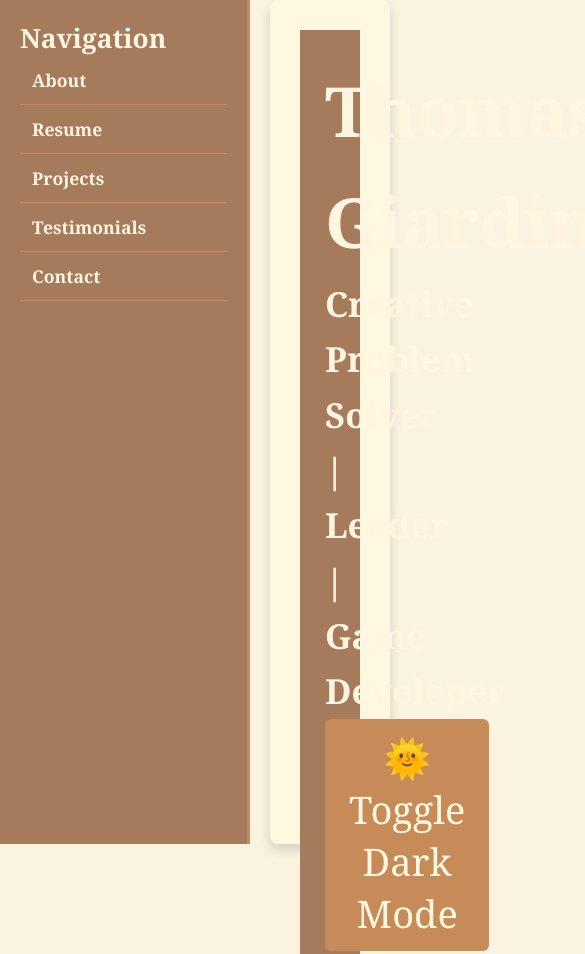
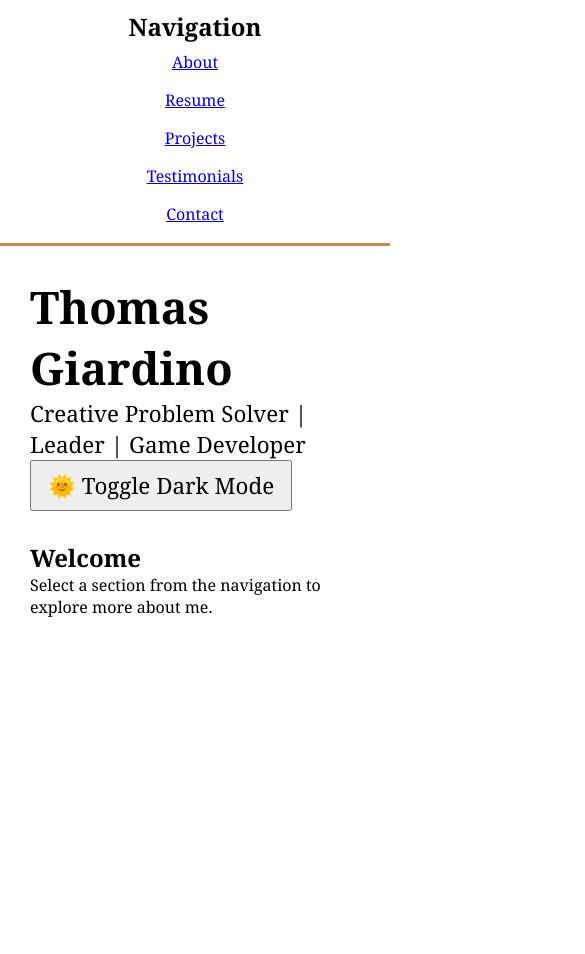
Before and after one commit to DollarAlchemy/portf, a plain HTML site: page index.html in a window 390 px wide. Shown: the top 954 px of the page, 585 px wide, since content can reach past the window. After the commit the page ends 844 px from the top, so only its background shows below. Drawn offline with Linux system fonts and the light colour scheme.

Commit message:
Update styles.css

```diff
--- a/styles.css
+++ b/styles.css
@@ -1,3 +1,7 @@
+/* =========================== */
+/*        GENERAL STYLES       */
+/* =========================== */
+
 /* General Reset */
 * {
     margin: 0;
@@ -7,129 +11,75 @@
     transition: all 0.3s ease-in-out;
 }
 
-/* Light Mode Styles - Cottagecore Beachy Theme */
-body.light-mode {
-    background-color: #FAF3E0; /* Warm Sand */
-    color: #5A4234; /* Soft Cocoa */
-    transition: background 0.3s ease-in-out, color 0.3s ease-in-out;
+/* =========================== */
+/*    RESPONSIVE DESIGN        */
+/* =========================== */
+
+@media (max-width: 1024px) {
+    /* Adapt layout for tablets and smaller laptops */
+    .wrapper {
+        flex-direction: column;
     }
 
-/* Dark Mode Styles - Cozy Evening Beach */
-body.dark-mode {
-    background-color: #2E3B3E; /* Deep Ocean */
-    color: #F4E3D7; /* Warm Linen */
-}
-
-/* Layout Structure */
-.wrapper {
-    display: flex;
-    height: 100vh;
-}
-
-/* Sidebar (Navigation) */
     .sidebar {
-    width: 250px;
-    background: #A67B5B; /* Warm Driftwood */
-    padding: 20px;
-    position: fixed;
-    height: 100vh;
-    overflow-y: auto;
-    color: #FFF5E1; /* Sunlit Shell */
-    border-right: 3px solid #C68B59;
-    font-size: 1.1em;
+        width: 100%;
+        height: auto;
+        position: relative;
+        text-align: center;
+        padding: 10px;
+        border-right: none;
+        border-bottom: 3px solid #C68B59;
     }
 
     .sidebar ul {
-    list-style: none;
+        display: flex;
+        justify-content: center;
+        flex-wrap: wrap;
         padding: 0;
     }
 
     .sidebar ul li {
-    padding: 12px;
-    border-bottom: 1px solid #C68B59; /* Golden Sand */
+        display: inline;
+        padding: 10px 15px;
+        border-bottom: none;
     }
 
-.sidebar ul li a {
-    text-decoration: none;
-    color: #FFF5E1;
-    font-weight: bold;
-    display: block;
-    transition: color 0.3s, transform 0.2s;
+    .main-content {
+        margin-left: 0;
+        width: 100%;
+        padding: 20px;
+    }
 }
 
-.sidebar ul li a:hover {
-    color: #FAF3E0;
-    transform: translateX(5px);
+@media (max-width: 768px) {
+    /* Adapt layout for mobile devices */
+    .header {
+        font-size: 1.4em;
+        padding: 15px;
     }
 
-/* Main Content Area */
-.main-content {
-    margin-left: 270px;
-    padding: 30px;
-    width: calc(100% - 270px);
-    background: #FFF8E1; /* Soft Sunrise */
-    border-radius: 8px;
-    box-shadow: 0 6px 12px rgba(0, 0, 0, 0.15);
-    transition: background 0.3s ease-in-out, color 0.3s ease-in-out;
-    font-size: 1.2em;
-    line-height: 1.6;
+    .btn {
+        font-size: 1em;
+        padding: 8px 16px;
     }
 
-body.dark-mode .main-content {
-    background: #3A4D4F; /* Twilight Sea */
-    color: #F4E3D7; /* Warm Linen */
+    #content-area {
+        padding: 15px;
+    }
 }
 
-/* Header */
-.header {
-    text-align: center;
-    padding: 25px;
-    background: #A67B5B; /* Warm Driftwood */
-    color: #FFF5E1; /* Sunlit Shell */
-    margin-bottom: 20px;
-    font-size: 1.8em;
-    font-weight: bold;
-    border-bottom: 3px solid #C68B59;
+@media (max-width: 480px) {
+    /* Optimize for very small screens */
+    .sidebar ul {
+        flex-direction: column;
     }
 
-/* Dynamic Content Section */
-#content-area {
-    background: white;
-    padding: 25px;
-    border-radius: 10px;
-    box-shadow: 0 6px 12px rgba(0, 0, 0, 0.1);
+    .sidebar ul li {
+        display: block;
+        padding: 8px;
     }
 
-body.dark-mode #content-area {
-    background: #3A4D4F;
-    color: #F4E3D7;
+    .main-content {
+        padding: 15px;
     }
-
-/* Button */
-.btn {
-    display: inline-block;
-    padding: 12px 24px;
-    background: #C68B59; /* Golden Sand */
-    color: #FFF8E1; /* Soft Sunrise */
-    border: none;
-    border-radius: 6px;
-    cursor: pointer;
-    transition: background 0.3s ease-in-out, transform 0.2s ease-in-out;
-    font-size: 1.1em;
 }
-
-.btn:hover {
-    background: #A67B5B; /* Warm Driftwood */
-    transform: scale(1.08);
-}
-
-/* Dark Mode Button Override */
-body.dark-mode .btn {
-    background: #F4E3D7; /* Warm Linen */
-    color: #2E3B3E; /* Deep Ocean */
-}
-
-body.dark-mode .btn:hover {
-    background: #D9B18E; /* Soft Sandstone */
-    transform: scale(1.08);
-}
```
Lines whose indentation alone changed are shown as unchanged.
